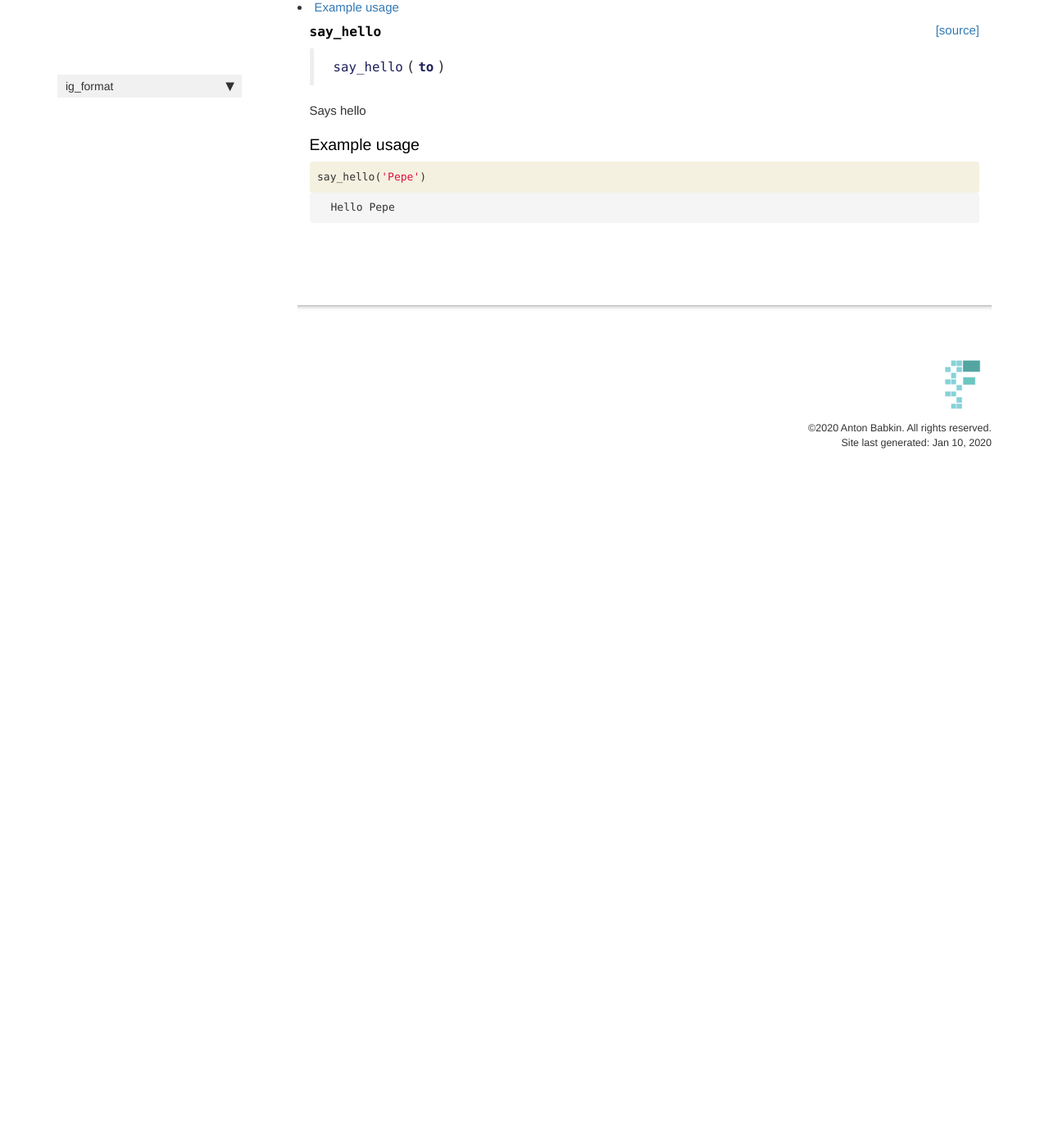
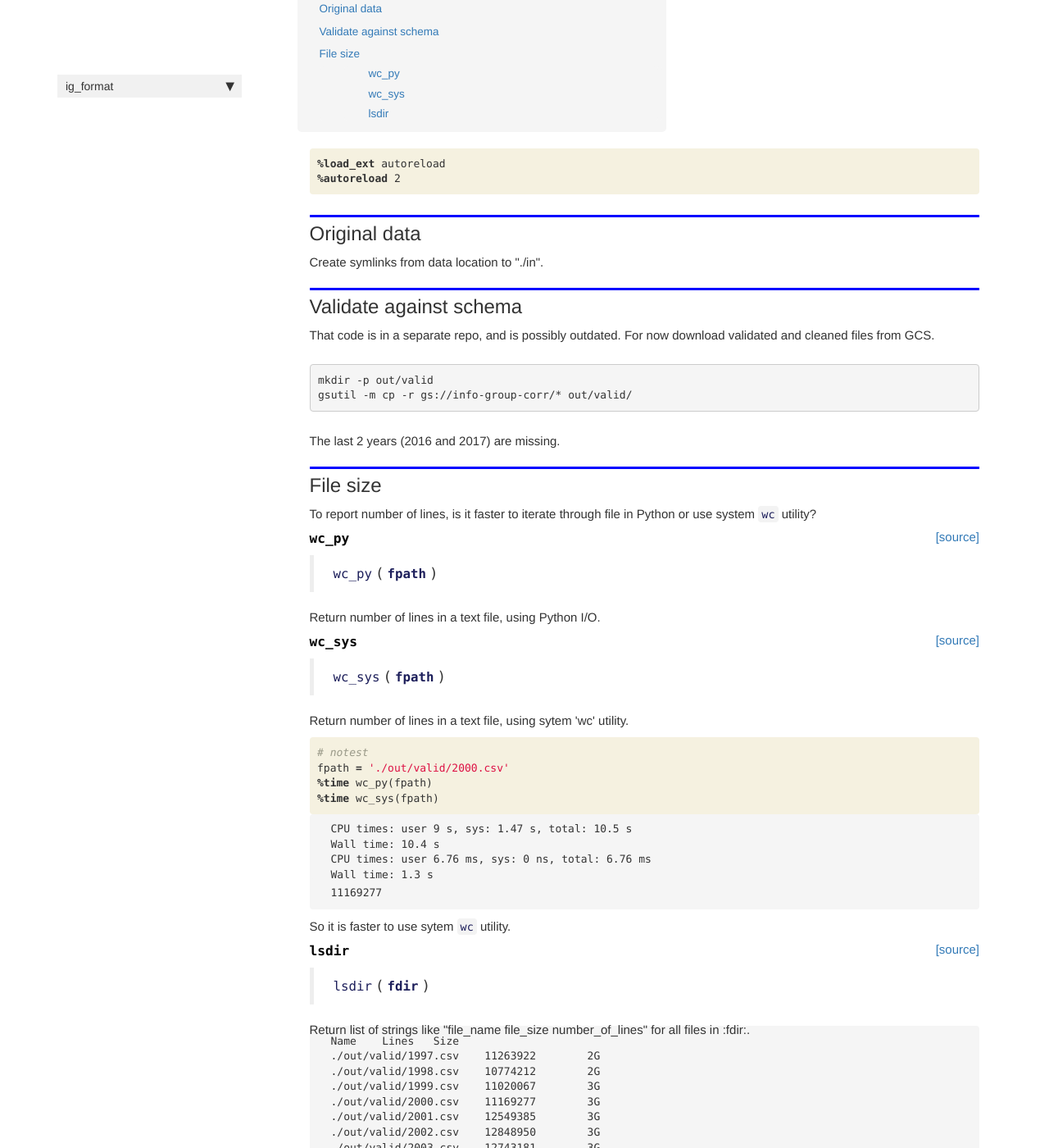
Before and after one commit to antonbabkin/ig_format, a Jekyll site: the page built from docs/core.html, in a window 1280 px wide and 1400 px high, scrolled down 270 px. Shown: the whole window at 82% size. Built offline with Jekyll 4.4.1, drawn with Linux system fonts in a browser that asks for light colours; nearby versions of some CDN libraries; comment, search, counter and statistics services are not loaded; before the commit the page ends 900 px from its top, so only the background shows below that; some of the changed text lies outside the part shown.

Commit message:
List data files size

```diff
--- a/docs/_data/sidebars/home_sidebar.yml
+++ b/docs/_data/sidebars/home_sidebar.yml
@@ -10,8 +10,11 @@ entries:
       title: Overview
       url: /
     - output: web,pdf
-      title: module name here
+      title: Raw data
       url: /core
+    - output: web,pdf
+      title: Title
+      url: /nbdev
     output: web
     title: ig_format
   output: web
--- a/docs/core.html
+++ b/docs/core.html
@@ -1,11 +1,11 @@
 ---
 
-title: module name here
+title: Raw data
 
 keywords: fastai
 sidebar: home_sidebar
 
-summary: "API details."
+summary: "Original raw data comes in CSV format, every year of data in a separate file. In this module, we construct schema that adheres to [Frictionless Data specificaitons](https://frictionlessdata.io/specs/), validate each table and erase problematic entries."
 ---
 <!--
 
@@ -23,6 +23,54 @@ summary: "API details."
 
 </div>
 <div class="cell border-box-sizing code_cell rendered">
+<div class="input">
+
+<div class="inner_cell">
+    <div class="input_area">
+<div class=" highlight hl-ipython3"><pre><span></span><span class="o">%</span><span class="k">load_ext</span> autoreload
+<span class="o">%</span><span class="k">autoreload</span> 2
+</pre></div>
+
+    </div>
+</div>
+</div>
+
+</div>
+<div class="cell border-box-sizing code_cell rendered">
+
+</div>
+<div class="cell border-box-sizing text_cell rendered"><div class="inner_cell">
+<div class="text_cell_render border-box-sizing rendered_html">
+<h2 id="Original-data">Original data<a class="anchor-link" href="#Original-data">&#182;</a></h2><p>Create symlinks from data location to "./in".</p>
+
+</div>
+</div>
+</div>
+<div class="cell border-box-sizing text_cell rendered"><div class="inner_cell">
+<div class="text_cell_render border-box-sizing rendered_html">
+<h2 id="Validate-against-schema">Validate against schema<a class="anchor-link" href="#Validate-against-schema">&#182;</a></h2><p>That code is in a separate repo, and is possibly outdated. For now download validated and cleaned files from GCS.</p>
+
+<pre><code>mkdir -p out/valid
+gsutil -m cp -r gs://info-group-corr/* out/valid/</code></pre>
+<p>The last 2 years (2016 and 2017) are missing.</p>
+
+</div>
+</div>
+</div>
+<div class="cell border-box-sizing text_cell rendered"><div class="inner_cell">
+<div class="text_cell_render border-box-sizing rendered_html">
+<h2 id="File-size">File size<a class="anchor-link" href="#File-size">&#182;</a></h2>
+</div>
+</div>
+</div>
+<div class="cell border-box-sizing text_cell rendered"><div class="inner_cell">
+<div class="text_cell_render border-box-sizing rendered_html">
+<p>To report number of lines, is it faster to iterate through file in Python or use system <code>wc</code> utility?</p>
+
+</div>
+</div>
+</div>
+<div class="cell border-box-sizing code_cell rendered">
 
 </div>
 <div class="cell border-box-sizing code_cell rendered">
@@ -34,9 +82,9 @@ summary: "API details."
 
 
 <div class="output_markdown rendered_html output_subarea ">
-<h4 id="say_hello" class="doc_header"><code>say_hello</code><a href="https://github.com/antonbabkin/ig_format/tree/master/ig_format/core.py#L6" class="source_link" style="float:right">[source]</a></h4><blockquote><p><code>say_hello</code>(<strong><code>to</code></strong>)</p>
+<h4 id="wc_py" class="doc_header"><code>wc_py</code><a href="https://github.com/antonbabkin/ig_format/tree/master/ig_format/core.py#L10" class="source_link" style="float:right">[source]</a></h4><blockquote><p><code>wc_py</code>(<strong><code>fpath</code></strong>)</p>
 </blockquote>
-<p>Says hello</p>
+<p>Return number of lines in a text file, using Python I/O.</p>
 
 </div>
 
@@ -46,18 +94,36 @@ summary: "API details."
 </div>
 
 </div>
-<div class="cell border-box-sizing text_cell rendered"><div class="inner_cell">
-<div class="text_cell_render border-box-sizing rendered_html">
-<h3 id="Example-usage">Example usage<a class="anchor-link" href="#Example-usage">&#182;</a></h3>
+<div class="cell border-box-sizing code_cell rendered">
+
+<div class="output_wrapper">
+<div class="output">
+
+<div class="output_area">
+
+
+<div class="output_markdown rendered_html output_subarea ">
+<h4 id="wc_sys" class="doc_header"><code>wc_sys</code><a href="https://github.com/antonbabkin/ig_format/tree/master/ig_format/core.py#L18" class="source_link" style="float:right">[source]</a></h4><blockquote><p><code>wc_sys</code>(<strong><code>fpath</code></strong>)</p>
+</blockquote>
+<p>Return number of lines in a text file, using sytem 'wc' utility.</p>
+
+</div>
+
+</div>
+
 </div>
 </div>
+
 </div>
 <div class="cell border-box-sizing code_cell rendered">
 <div class="input">
 
 <div class="inner_cell">
     <div class="input_area">
-<div class=" highlight hl-ipython3"><pre><span></span><span class="n">say_hello</span><span class="p">(</span><span class="s1">&#39;Pepe&#39;</span><span class="p">)</span>
+<div class=" highlight hl-ipython3"><pre><span></span><span class="c1"># notest</span>
+<span class="n">fpath</span> <span class="o">=</span> <span class="s1">&#39;./out/valid/2000.csv&#39;</span>
+<span class="o">%</span><span class="k">time</span> wc_py(fpath)
+<span class="o">%</span><span class="k">time</span> wc_sys(fpath)
 </pre></div>
 
     </div>
@@ -70,7 +136,87 @@ summary: "API details."
 <div class="output_area">
 
 <div class="output_subarea output_stream output_stdout output_text">
-<pre>Hello Pepe
+<pre>CPU times: user 9 s, sys: 1.47 s, total: 10.5 s
+Wall time: 10.4 s
+CPU times: user 6.76 ms, sys: 0 ns, total: 6.76 ms
+Wall time: 1.3 s
+</pre>
+</div>
+</div>
+
+<div class="output_area">
+
+
+
+<div class="output_text output_subarea output_execute_result">
+<pre>11169277</pre>
+</div>
+
+</div>
+
+</div>
+</div>
+
+</div>
+<div class="cell border-box-sizing text_cell rendered"><div class="inner_cell">
+<div class="text_cell_render border-box-sizing rendered_html">
+<p>So it is faster to use sytem <code>wc</code> utility.</p>
+
+</div>
+</div>
+</div>
+<div class="cell border-box-sizing code_cell rendered">
+
+</div>
+<div class="cell border-box-sizing code_cell rendered">
+
+<div class="output_wrapper">
+<div class="output">
+
+<div class="output_area">
+
+
+<div class="output_markdown rendered_html output_subarea ">
+<h4 id="lsdir" class="doc_header"><code>lsdir</code><a href="https://github.com/antonbabkin/ig_format/tree/master/ig_format/core.py#L26" class="source_link" style="float:right">[source]</a></h4><blockquote><p><code>lsdir</code>(<strong><code>fdir</code></strong>)</p>
+</blockquote>
+<p>Return list of strings like "file_name file_size number_of_lines" for all files in :fdir:.</p>
+
+</div>
+
+</div>
+
+</div>
+</div>
+
+</div>
+<div class="cell border-box-sizing code_cell rendered">
+
+<div class="output_wrapper">
+<div class="output">
+
+<div class="output_area">
+
+<div class="output_subarea output_stream output_stdout output_text">
+<pre>Name	Lines	Size
+./out/valid/1997.csv	11263922	2G
+./out/valid/1998.csv	10774212	2G
+./out/valid/1999.csv	11020067	3G
+./out/valid/2000.csv	11169277	3G
+./out/valid/2001.csv	12549385	3G
+./out/valid/2002.csv	12848950	3G
+./out/valid/2003.csv	12743181	3G
+./out/valid/2004.csv	12616725	3G
+./out/valid/2005.csv	13196450	3G
+./out/valid/2006.csv	13350451	3G
+./out/valid/2007.csv	13701377	3G
+./out/valid/2008.csv	13887804	3G
+./out/valid/2009.csv	13669082	3G
+./out/valid/2010.csv	13834281	3G
+./out/valid/2011.csv	13468614	3G
+./out/valid/2012.csv	14715369	3G
+./out/valid/2013.csv	15954359	3G
+./out/valid/2014.csv	15916904	3G
+./out/valid/2015.csv	15628917	3G
 </pre>
 </div>
 </div>
--- a/docs/sidebar.json
+++ b/docs/sidebar.json
@@ -1,6 +1,7 @@
 {
   "ig_format": {
     "Overview": "/",
-    "module name here": "/core"
+    "Raw data": "/core",
+    "Title": "/nbdev"
   }
 }
--- a/ig_format/_nbdev.py
+++ b/ig_format/_nbdev.py
@@ -2,7 +2,9 @@
 
 __all__ = ["index", "modules", "custom_doc_links", "git_url"]
 
-index = {"say_hello": "00_core.ipynb"}
+index = {"wc_py": "00_core.ipynb",
+         "wc_sys": "00_core.ipynb",
+         "lsdir": "00_core.ipynb"}
 
 modules = ["core.py"]
 
```
Also changed, not shown: docs/nbdev.html (added, +55 -0 lines), ig_format/core.py (+40 -4 lines), 4 other files.
